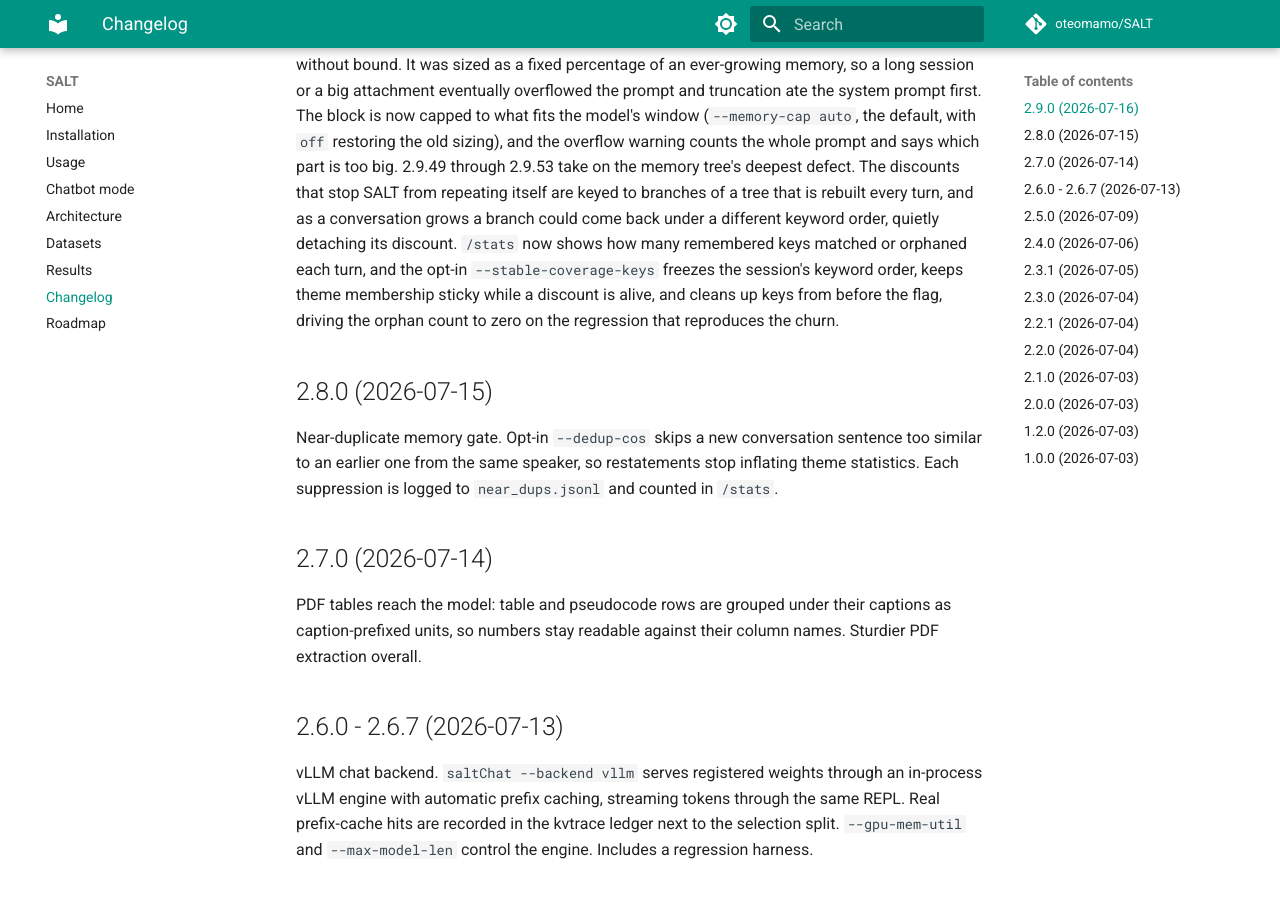
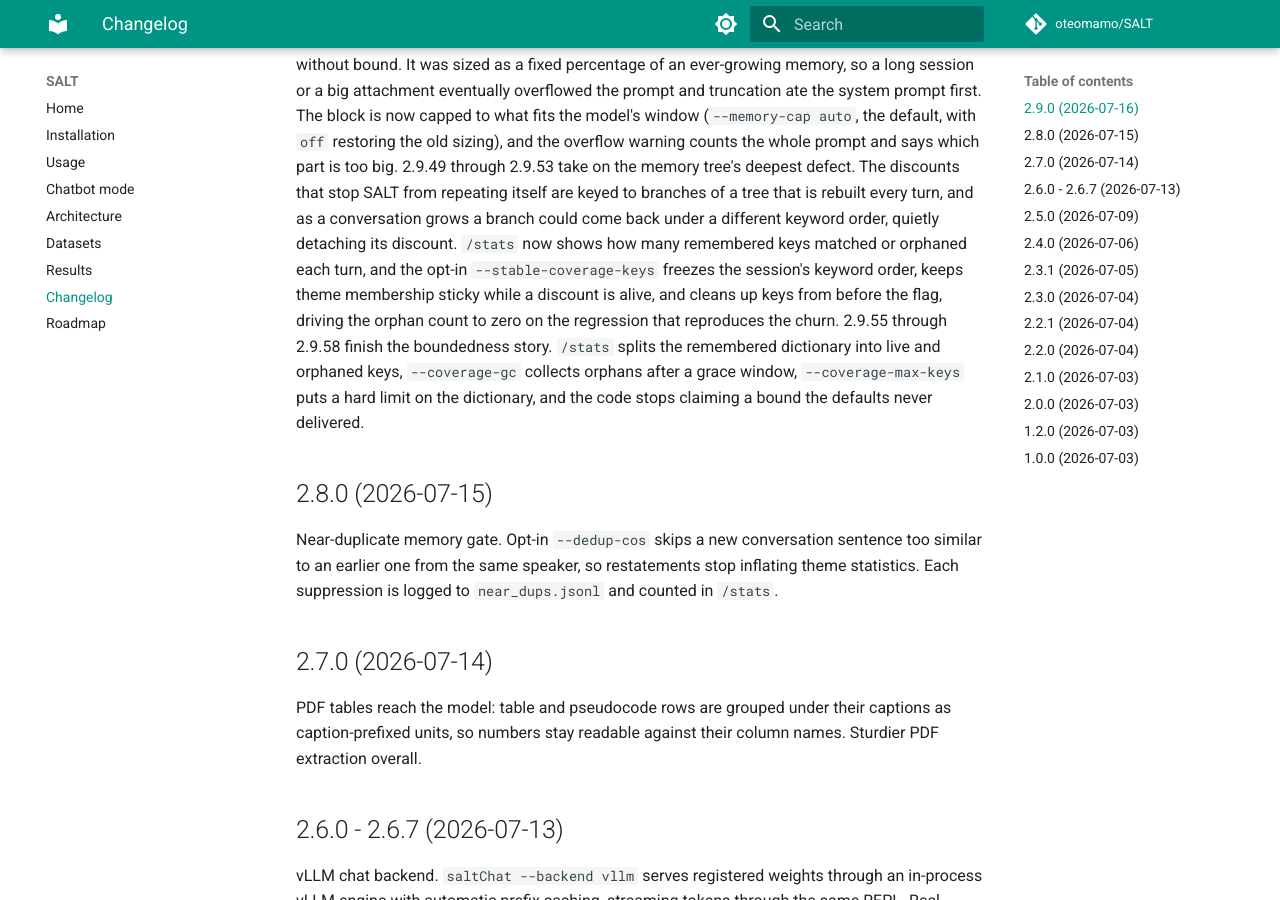
Before and after one commit to oteomamo/SALT, an MkDocs documentation site: the page built from docs/changelog.md, in a window 1280 px wide and 900 px high, scrolled down 1591 px. Built offline with MkDocs 1.6.1 and Material for MkDocs 9.7.7, drawn with Linux system fonts in a browser that asks for light colours; comment, search, counter and statistics services are not loaded; the version menu is left out.

Commit message:
v2.9.58 saltChat: state the coverage bound with its real conditions
The decay-floor comment and the compress docstring claimed the
coverage dict was bounded, and _evict_if_needed called stale keys
harmless. None of that held by default: decay is opt-in, attachment
branches are exempt, and orphaned keys never decay-match anything.
The prose now states the conditions and points at --coverage-gc and
--coverage-max-keys, and the docs plus changelog cover both flags.
Verified with python scripts/style_gate.py, mkdocs build --strict
and the chat theme regression.

```diff
--- a/docs/changelog.md
+++ b/docs/changelog.md
@@ -90,7 +90,12 @@ many remembered keys matched or orphaned each turn, and the opt-in
 `--stable-coverage-keys` freezes the session's keyword order, keeps
 theme membership sticky while a discount is alive, and cleans up keys
 from before the flag, driving the orphan count to zero on the
-regression that reproduces the churn.
+regression that reproduces the churn. 2.9.55 through 2.9.58 finish
+the boundedness story. `/stats` splits the remembered dictionary into
+live and orphaned keys, `--coverage-gc` collects orphans after a
+grace window, `--coverage-max-keys` puts a hard limit on the
+dictionary, and the code stops claiming a bound the defaults never
+delivered.
 
 ## 2.8.0 (2026-07-15)
 
--- a/pyproject.toml
+++ b/pyproject.toml
@@ -4,7 +4,7 @@ build-backend = "setuptools.build_meta"
 
 [project]
 name = "salt"
-version = "2.9.57"
+version = "2.9.58"
 description = "SALT: Salience-Aware Lexical Trie for Long-Context Compression"
 readme = "README.md"
 license = "MIT"
```
Also changed, not shown: docs/chatbot.md (+6 -1 lines), 1 other file.
